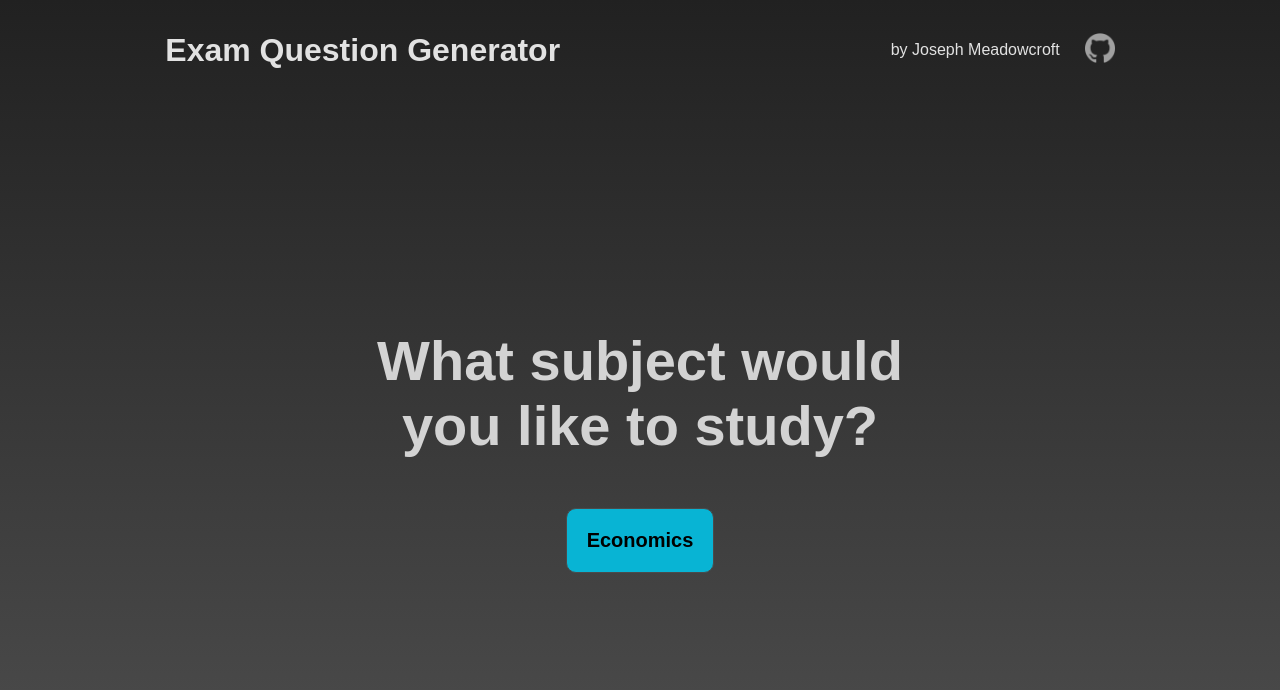
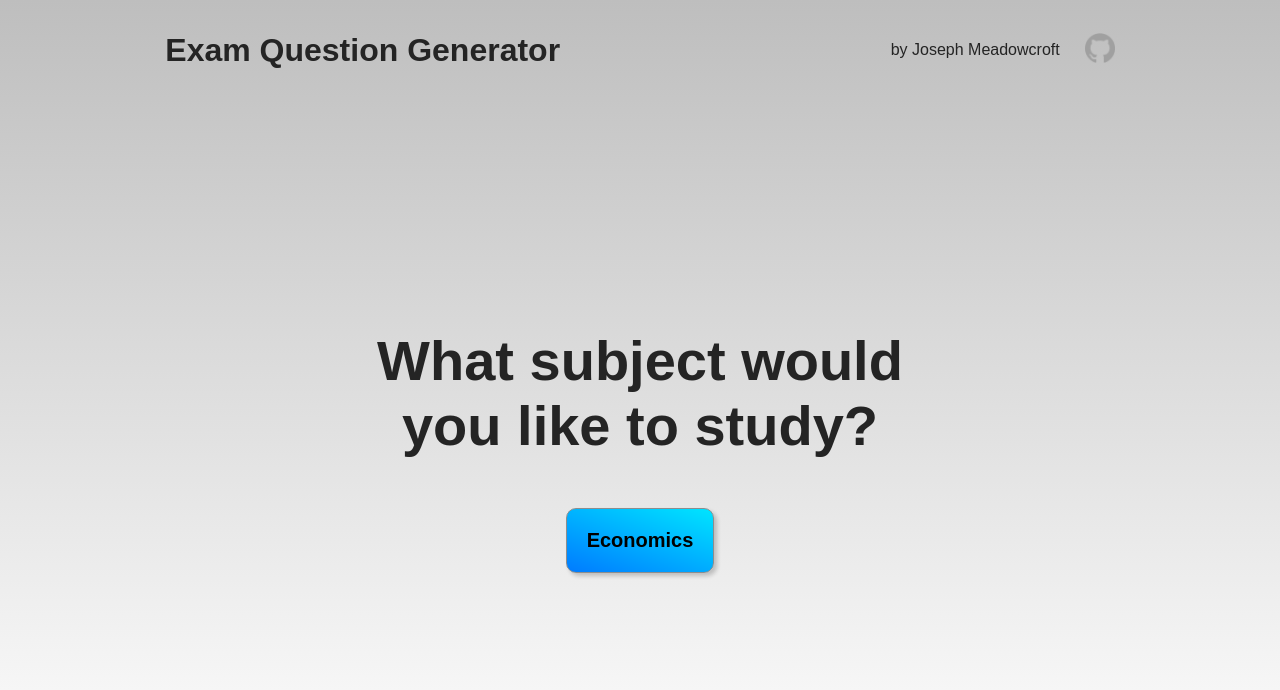
Before and after one commit to josephmeadowcroft/EconDaily, a React (Vite) app: page /home in a window 1280 px wide. Shown: the top 690 px of the page. Built offline with nearby package versions, Linux system fonts and the light colour scheme.

Commit message:
Changed to light mode

```diff
--- a/src/app.scss
+++ b/src/app.scss
@@ -6,6 +6,6 @@
 }
 
 body {
-  background: linear-gradient(0deg, rgba(78,78,78,1) 0%, rgba(33,33,33,1) 100%);
-  color: lightgrey;
+  background: linear-gradient(0deg, rgb(255, 255, 255) 0%, rgb(190, 190, 190) 100%);
+  color: rgb(36, 36, 36);
 }
--- a/src/components/Home/Home.jsx
+++ b/src/components/Home/Home.jsx
@@ -99,6 +99,7 @@ const Home = () => {
         </div>
       </div>
       <div className="quizSelectionForm">
+        {/* Subject + Exam board */}
         {currentQuestionIndex < 2 && (
           <motion.div
             className="question"
@@ -119,7 +120,7 @@ const Home = () => {
                   className="optionBtn"
                   onClick={() => handleOptionClick(option)}
                   whileHover={{ scale: 1.1 }}
-                  whileTap={{ scale: 0.9 }}
+                  whileTap={{ scale: 1, opacity: 0.8 }}
                   value={option}
                 >
                   {option}
@@ -128,6 +129,7 @@ const Home = () => {
             </div>
           </motion.div>
         )}
+        {/* Settings */}
         {currentQuestionIndex < questions.length &&
           currentQuestionIndex >= 2 && (
             <motion.div
@@ -188,7 +190,7 @@ const Home = () => {
                   className="startBtn"
                   onClick={() => handleSubmit()}
                   whileHover={{ scale: 1.1 }}
-                  whileTap={{ scale: 0.9 }}
+                  whileTap={{ scale: 1 }}
                 >
                   Start
                 </motion.button>
--- a/src/components/Home/home.scss
+++ b/src/components/Home/home.scss
@@ -8,7 +8,6 @@
     align-items: center;
     margin: auto;
     height: 100px;
-    color: #e2e2e2;
 
     .creditsWrapper {
       display: flex;
@@ -38,6 +37,7 @@
       justify-content: center;
       align-items: center;
       flex-direction: column;
+      position: relative;
 
       h2 {
         font-size: 56px;
@@ -61,10 +61,11 @@
         .optionBtn {
           padding: 20px;
           font-size: 20px;
-          background-color: #08b4d4;
-          border: 1px solid rgb(75, 75, 75);
+          background: linear-gradient(200deg, rgb(0, 229, 255) 0%, rgb(0, 123, 255) 100%);
+          border: 1px solid rgb(141, 141, 141);
+          box-shadow: 3px 3px 4px rgba(0, 0, 0, 0.2);
           border-radius: 10px;
-          font-weight: 700;
+          font-weight: 600;
           cursor: pointer;
         }
       }
@@ -97,11 +98,11 @@
         .startBtn {
           padding: 20px;
           font-size: 20px;
-          margin-top: 20px;
-          background-color: #08b4d4;
-          border: 1px solid rgb(75, 75, 75);
+          background: linear-gradient(200deg, rgb(0, 229, 255) 0%, rgb(0, 123, 255) 100%);
+          border: 1px solid rgb(141, 141, 141);
+          box-shadow: 3px 3px 4px rgba(0, 0, 0, 0.2);
           border-radius: 10px;
-          font-weight: 700;
+          font-weight: 600;
           cursor: pointer;
         }
 
--- a/src/components/Quiz/quiz.scss
+++ b/src/components/Quiz/quiz.scss
@@ -6,6 +6,7 @@ $button-text-color: #000;
 .quiz {
   width: 100%;
   height: 100vh;
+  background: linear-gradient(0deg, rgb(195, 195, 195) 0%, rgb(190, 190, 190) 100%);
 
   .header {
     display: flex;
@@ -13,7 +14,6 @@ $button-text-color: #000;
     align-items: center;
     margin: auto;
     height: 100px;
-    color: #e2e2e2;
 
     .questionInfo {
       display: flex;
```
